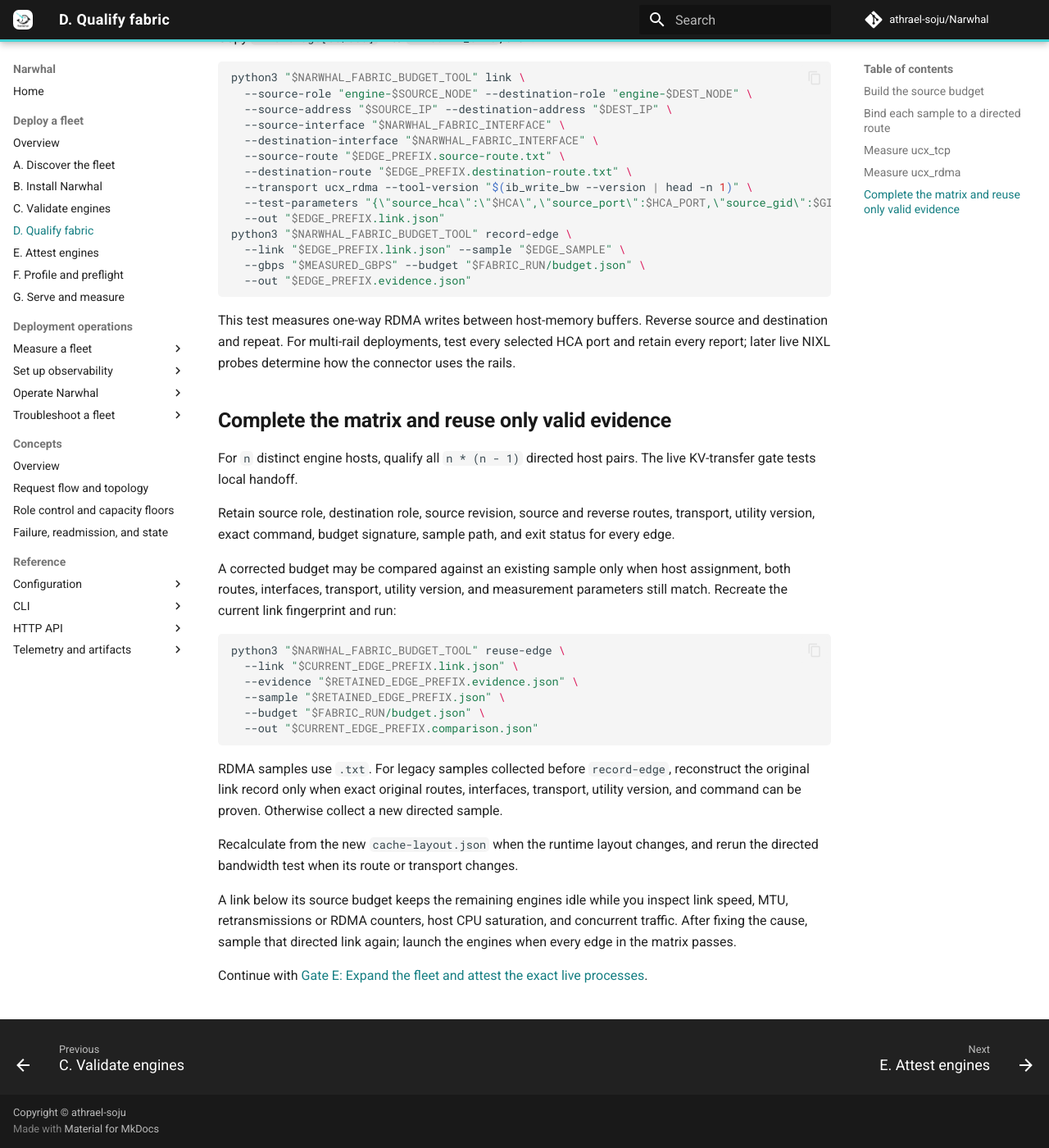
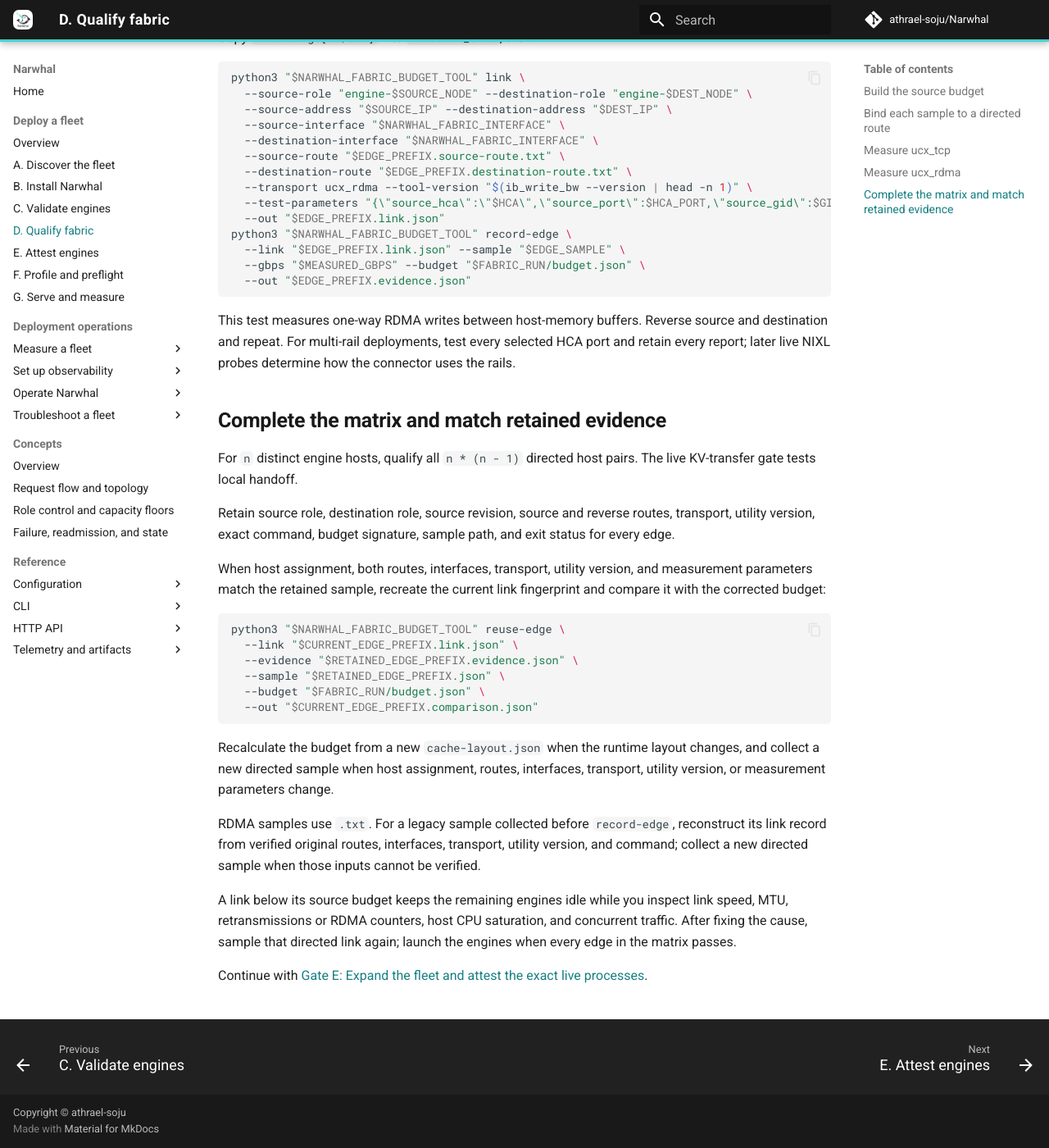
Before and after one commit to athrael-soju/Narwhal, an MkDocs documentation site: the page built from docs/deploy/04-Qualify-Fabric.md, in a window 1280 px wide and 1400 px high, scrolled down 4506 px. Shown: the whole window at 82% size. Built offline with MkDocs 1.6.1 and Material for MkDocs 9.7.7, drawn with Linux system fonts in a browser that asks for light colours; comment, search, counter and statistics services are not loaded.

Commit message:
docs: improve clarity and precision in various documentation sections

````diff
--- a/docs/deploy/04-Qualify-Fabric.md
+++ b/docs/deploy/04-Qualify-Fabric.md
@@ -228,13 +228,13 @@
 
 This test measures one-way RDMA writes between host-memory buffers. Reverse source and destination and repeat. For multi-rail deployments, test every selected HCA port and retain every report; later live NIXL probes determine how the connector uses the rails.
 
-## Complete the matrix and reuse only valid evidence
+## Complete the matrix and match retained evidence
 
 For `n` distinct engine hosts, qualify all `n * (n - 1)` directed host pairs. The live KV-transfer gate tests local handoff.
 
 Retain source role, destination role, source revision, source and reverse routes, transport, utility version, exact command, budget signature, sample path, and exit status for every edge.
 
-A corrected budget may be compared against an existing sample only when host assignment, both routes, interfaces, transport, utility version, and measurement parameters still match. Recreate the current link fingerprint and run:
+When host assignment, both routes, interfaces, transport, utility version, and measurement parameters match the retained sample, recreate the current link fingerprint and compare it with the corrected budget:
 
 ```bash
 python3 "$NARWHAL_FABRIC_BUDGET_TOOL" reuse-edge \
@@ -245,9 +245,9 @@
   --out "$CURRENT_EDGE_PREFIX.comparison.json"
 ```
 
-RDMA samples use `.txt`. For legacy samples collected before `record-edge`, reconstruct the original link record only when exact original routes, interfaces, transport, utility version, and command can be proven. Otherwise collect a new directed sample.
+Recalculate the budget from a new `cache-layout.json` when the runtime layout changes, and collect a new directed sample when host assignment, routes, interfaces, transport, utility version, or measurement parameters change.
 
-Recalculate from the new `cache-layout.json` when the runtime layout changes, and rerun the directed bandwidth test when its route or transport changes.
+RDMA samples use `.txt`. For a legacy sample collected before `record-edge`, reconstruct its link record from verified original routes, interfaces, transport, utility version, and command; collect a new directed sample when those inputs cannot be verified.
 
 A link below its source budget keeps the remaining engines idle while you inspect link speed, MTU, retransmissions or RDMA counters, host CPU saturation, and concurrent traffic. After fixing the cause, sample that directed link again; launch the engines when every edge in the matrix passes.
 
````
Also changed, not shown: docs/concepts/01-Request-and-Topology.md (+1 -1 lines), docs/concepts/02-Role-Control.md (+3 -3 lines), docs/configuration/01-Fleet-Schema.md (+2 -2 lines), docs/configuration/02-Serving-and-Role-Control.md (+2 -4 lines).
